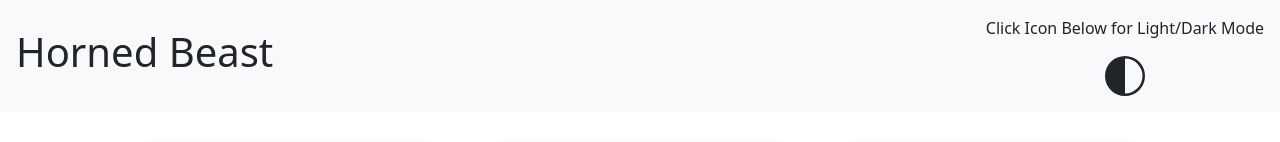
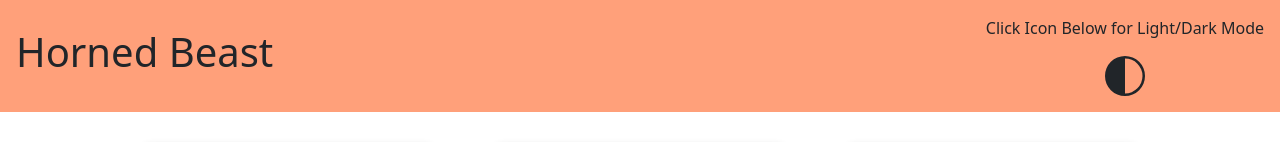
Before and after one commit to cleecoloma/horned-beast, a React (Vite) app: page / in a window 1280 px wide. Shown: the top 142 px of the page. Built offline with nearby package versions, Linux system fonts and the light colour scheme.

Commit message:
updated header icon to change color from/to salmon or gray

```diff
--- a/src/components/Header.jsx
+++ b/src/components/Header.jsx
@@ -5,19 +5,20 @@ import { CircleHalf } from 'react-bootstrap-icons';
 class Header extends React.Component {
   constructor(props) {
     super(props);
-    this.state = { favoriteCount: 0 };
+    this.state = { isClicked: true };
   }
   handleClick = () => {
-    this.setState({ favoriteCount: this.state.favoriteCount + 1 });
+    this.setState({ isClicked: !this.state.isClicked });
   };
   render() {
     return (
       <Navbar
-        className="bg-body-tertiary"
+        // className="bg-body-tertiary"
         style={{
           display: 'flex',
           justifyContent: 'space-between',
           padding: '1rem',
+          backgroundColor: this.state.isClicked ? 'lightsalmon' : 'lightgray',
         }}
       >
         <h1>Horned Beast</h1>
```
